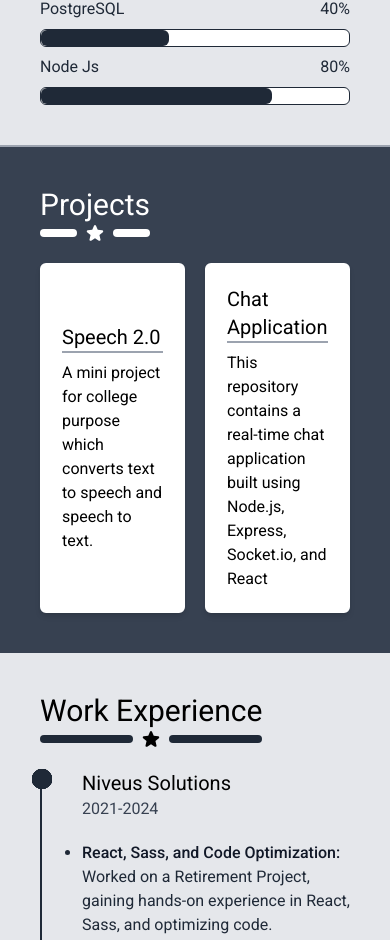
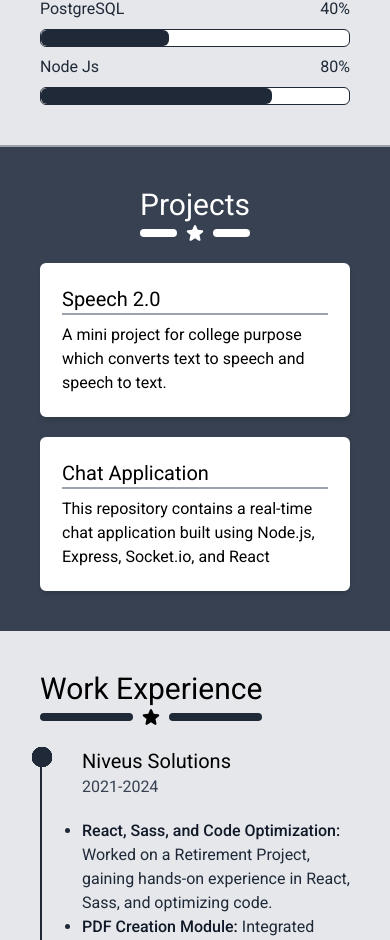
Before and after one commit to PrajwalSh0206/PrajwalSh0206.github.io, a React (Vite) app: page / in a window 390 px wide. Shown: the part 1754-2694 px from the top of the page. Built offline with nearby package versions, Linux system fonts and the light colour scheme.

Commit message:
project-sm-added

```diff
--- a/src/components/Projects.tsx
+++ b/src/components/Projects.tsx
@@ -3,12 +3,12 @@ import Title from './common/Title';
 
 const Projects = () => {
   return (
-    <div className="w-full flex flex-col space-y-5 items-start p-10 lg:p-20 bg-gray-700 border-t-2 text-white border-gray-400" id="projects">
+    <div className="w-full flex flex-col space-y-5 items-center md:items-start p-10 lg:p-20 bg-gray-700 border-t-2 text-white border-gray-400" id="projects">
       <Title borderColor="bg-white" title="Projects"></Title>
 
-      <div className="w-full flex space-x-5">
+      <div className="w-full flex flex-col md:flex-row space-y-5 md:space-x-5">
         {projectList.map(val => (
-          <a href={val.link} className=" w-6/12 p-5 rounded-md border-white bg-white shadow-md text-black border-2 flex space-x-3 items-center">
+          <a href={val.link} className="w-full md:w-6/12 p-5 rounded-md border-white bg-white shadow-md text-black border-2 flex space-x-3 items-center">
             <div className="flex flex-col space-y-2">
               <a href={val.link} target="_blank" className="text-xl border-b-2 border-gray-400">
                 {val.title}
```
